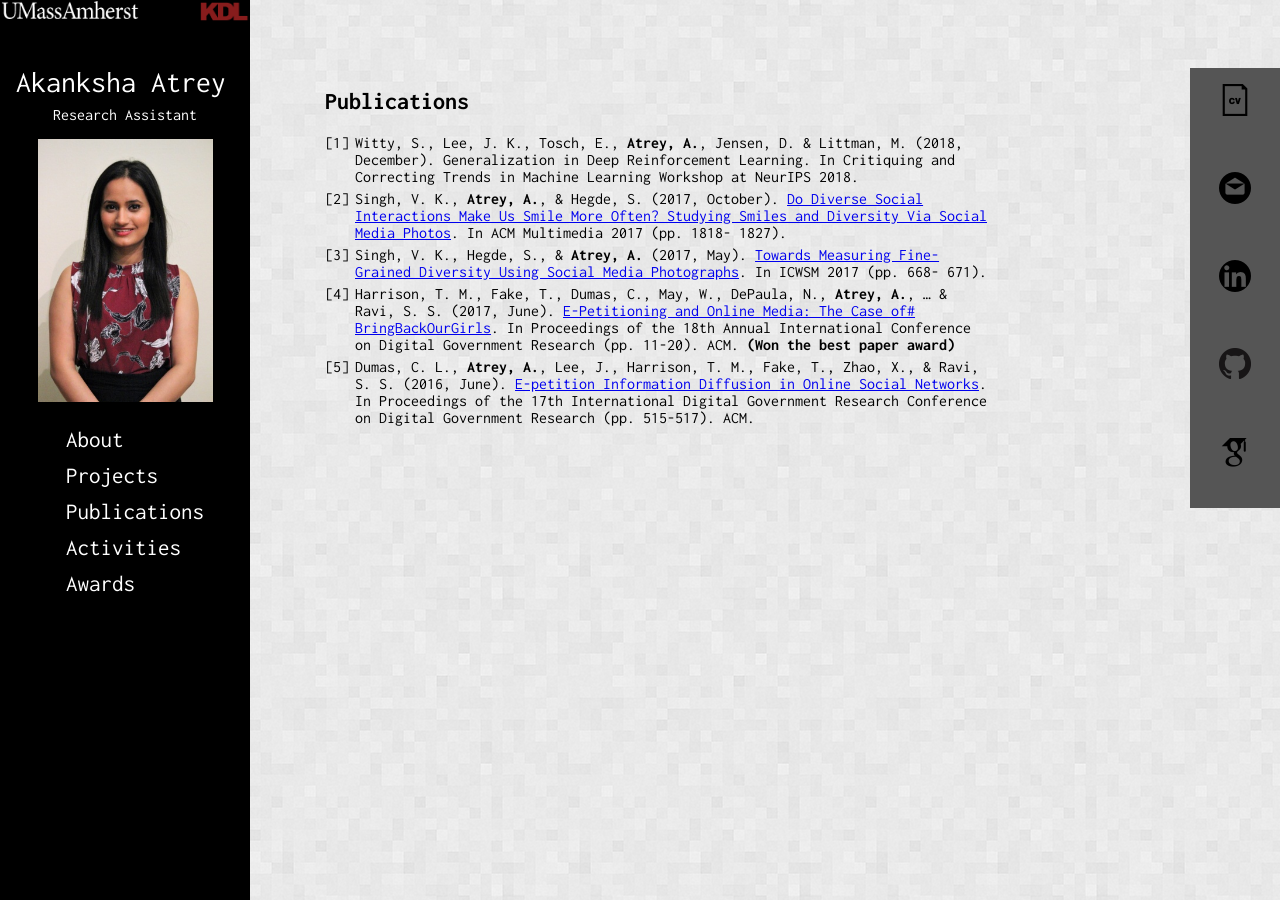
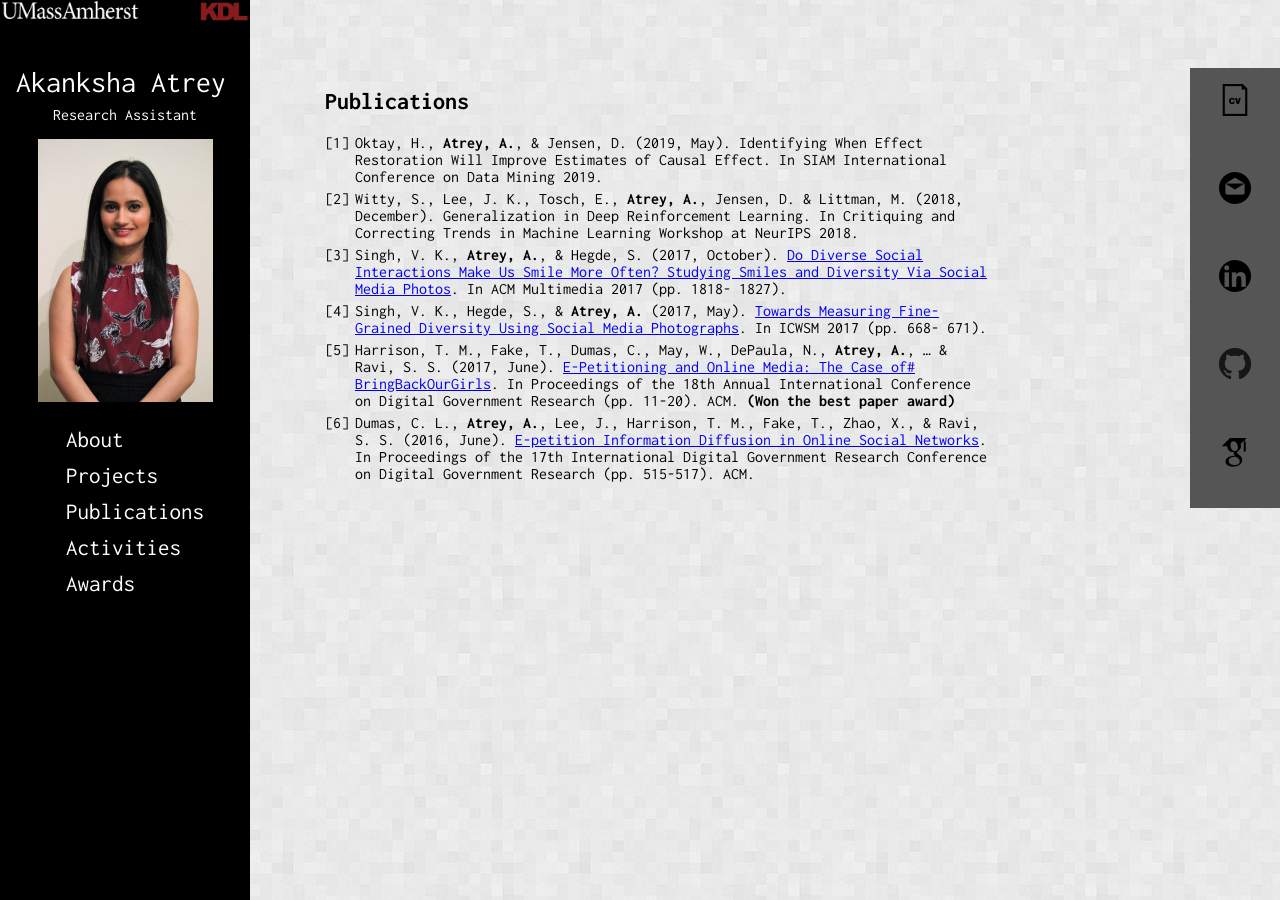
Before and after one commit to akanksha-atrey/akanksha-atrey.github.io, a Jekyll site: the page built from publications.md, in a window 1280 px wide and 900 px high. Built offline with Jekyll 4.4.1, drawn with Linux system fonts in a browser that asks for light colours; our own code applies the rules of GitHub Pages for plain Markdown files.

Commit message:
adding SDM publication

```diff
--- a/publications.md
+++ b/publications.md
@@ -4,10 +4,11 @@ layout: default
 
 ## Publications
 
-1. Witty, S., Lee, J. K., Tosch, E., **Atrey, A.**, Jensen, D. & Littman, M. (2018, December). Generalization in Deep Reinforcement Learning. In Critiquing and Correcting Trends in Machine Learning Workshop at NeurIPS 2018.
-2. Singh, V. K., **Atrey, A.**, & Hegde, S. (2017, October). [Do Diverse Social Interactions Make Us Smile More Often? Studying Smiles and Diversity Via Social Media Photos](https://wp.comminfo.rutgers.edu/vsingh/wp-content/uploads/sites/110/2017/10/ACMMM_Singh_Diversity_Smile.pdf). In ACM Multimedia 2017 (pp. 1818- 1827). <!---  **[Acceptance Rate: 29%]** --->
-3. Singh, V. K., Hegde, S., & **Atrey, A.** (2017, May). [Towards Measuring Fine-Grained Diversity Using Social Media Photographs](https://pdfs.semanticscholar.org/e60b/a225993d2ae438dec5bb6918b29d3e344006.pdf). In ICWSM 2017 (pp. 668- 671). <!--- **[Acceptance Rate: 17%]** --->
-4. Harrison, T. M., Fake, T., Dumas, C., May, W., DePaula, N., **Atrey, A.**, ... & Ravi, S. S. (2017, June). [E-Petitioning and Online Media: The Case of# BringBackOurGirls](https://dl.acm.org/citation.cfm?id=3085320). In Proceedings of the 18th Annual International Conference on Digital Government Research (pp. 11-20). ACM. **(Won the best paper award)** <!--- **[Acceptance Rate: 58%]** --->
-5. Dumas, C. L., **Atrey, A.**, Lee, J., Harrison, T. M., Fake, T., Zhao, X., & Ravi, S. S. (2016, June). [E-petition Information Diffusion in Online Social Networks](https://dl.acm.org/citation.cfm?id=2912227). In Proceedings of the 17th International Digital Government Research Conference on Digital Government Research (pp. 515-517). ACM. <!--- **[Acceptance Rate: 57%]** --->
+1. Oktay, H., **Atrey, A.**, & Jensen, D. (2019, May). Identifying When Effect Restoration Will Improve Estimates of Causal Effect. In SIAM International Conference on Data Mining 2019.
+2. Witty, S., Lee, J. K., Tosch, E., **Atrey, A.**, Jensen, D. & Littman, M. (2018, December). Generalization in Deep Reinforcement Learning. In Critiquing and Correcting Trends in Machine Learning Workshop at NeurIPS 2018.
+3. Singh, V. K., **Atrey, A.**, & Hegde, S. (2017, October). [Do Diverse Social Interactions Make Us Smile More Often? Studying Smiles and Diversity Via Social Media Photos](https://wp.comminfo.rutgers.edu/vsingh/wp-content/uploads/sites/110/2017/10/ACMMM_Singh_Diversity_Smile.pdf). In ACM Multimedia 2017 (pp. 1818- 1827). <!---  **[Acceptance Rate: 29%]** --->
+4. Singh, V. K., Hegde, S., & **Atrey, A.** (2017, May). [Towards Measuring Fine-Grained Diversity Using Social Media Photographs](https://pdfs.semanticscholar.org/e60b/a225993d2ae438dec5bb6918b29d3e344006.pdf). In ICWSM 2017 (pp. 668- 671). <!--- **[Acceptance Rate: 17%]** --->
+5. Harrison, T. M., Fake, T., Dumas, C., May, W., DePaula, N., **Atrey, A.**, ... & Ravi, S. S. (2017, June). [E-Petitioning and Online Media: The Case of# BringBackOurGirls](https://dl.acm.org/citation.cfm?id=3085320). In Proceedings of the 18th Annual International Conference on Digital Government Research (pp. 11-20). ACM. **(Won the best paper award)** <!--- **[Acceptance Rate: 58%]** --->
+6. Dumas, C. L., **Atrey, A.**, Lee, J., Harrison, T. M., Fake, T., Zhao, X., & Ravi, S. S. (2016, June). [E-petition Information Diffusion in Online Social Networks](https://dl.acm.org/citation.cfm?id=2912227). In Proceedings of the 17th International Digital Government Research Conference on Digital Government Research (pp. 515-517). ACM. <!--- **[Acceptance Rate: 57%]** --->
 
 ---
```
Also changed, not shown: index.md (+1 -0 lines), 1 other file.
